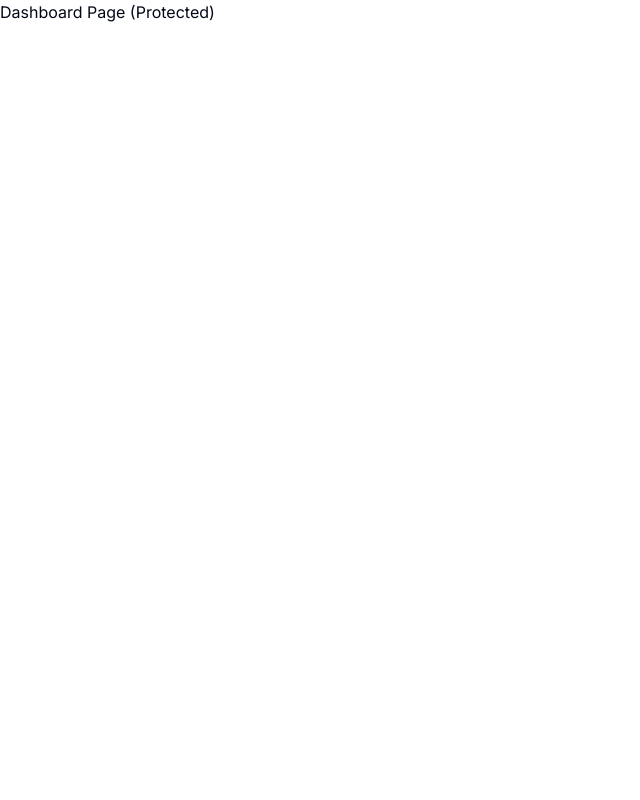
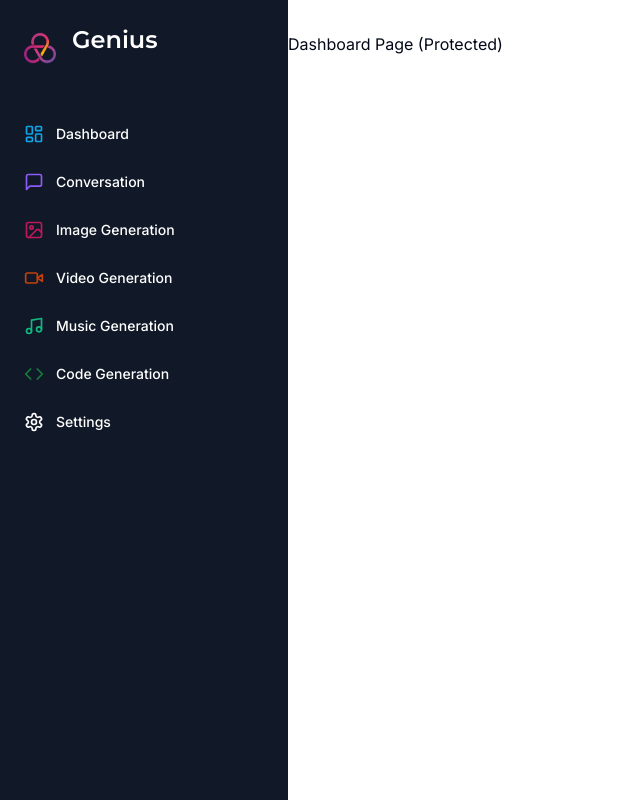
Before and after one commit to RenatoDev3/next13-fullstack-ai-saas, a Next.js app: page /dashboard in a window 1280 px wide. Shown: the whole page, without its empty margins (0-640 px from the left). Built offline with nearby package versions, Linux system fonts and the light colour scheme.

Commit message:
Sidebar & Navbar

```diff
--- a/app/(dashboard)/(routes)/dashboard/page.tsx
+++ b/app/(dashboard)/(routes)/dashboard/page.tsx
@@ -1,6 +1,8 @@
 
 export default function DashboardPage() {
   return (
-    <p>Dashboard Page (Protected)</p>
+    <div>
+      <p>Dashboard Page (Protected)</p>
+    </div>
   )
 }
--- /dev/null
+++ b/app/(dashboard)/layout.tsx
@@ -0,0 +1,27 @@
+import NavBar from '@/components/navbar'
+import Sidebar from '@/components/sidebar'
+import React from 'react'
+
+const DashboardLayout = ({
+    children
+}: {
+    children: React.ReactNode
+}) => {
+  return (
+    <div className='h-full relative'>
+        <div className='hidden h-full md:flex
+        md:w-72 md:flex-col md:fixed md:inset-y-0
+        z-[80] bg-gray-900'>
+            <div>
+                <Sidebar />
+            </div>
+        </div>
+        <main className='md:pl-72'>
+            <NavBar />
+            {children}
+        </main>
+    </div>
+  )
+}
+
+export default DashboardLayout
--- a/app/(landing)/page.tsx
+++ b/app/(landing)/page.tsx
@@ -1,7 +1,23 @@
+import { Button } from "@/components/ui/button"
+import Link from "next/link"
 
 const LandingPage = () => {
   return (
-    <div>LandingPage (Unprotected)</div>
+    <div>
+      LandingPage (Unprotected)
+      <div>
+        <Link href="/sign-in">
+          <Button>
+            Login
+          </Button>
+        </Link>
+        <Link href="/sign-up">
+          <Button>
+            Register
+          </Button>
+        </Link>
+      </div>
+    </div>
   )
 }
 
--- /dev/null
+++ b/components/mobile-sidebar.tsx
@@ -0,0 +1,24 @@
+"use client";
+
+import { Menu } from "lucide-react"
+
+import { Button } from "./ui/button";
+import { Sheet, SheetContent, SheetTrigger } from "./ui/sheet";
+import Sidebar from "@/components/sidebar";
+
+const MobileSidebar = () => {
+  return (
+    <Sheet>
+        <SheetTrigger>
+            <Button variant="ghost" size="icon" className="md:hidden">
+                <Menu />
+            </Button>
+        </SheetTrigger>
+        <SheetContent side="left" className="p-0">
+            <Sidebar />
+        </SheetContent>
+    </Sheet>
+  )
+}
+
+export default MobileSidebar
--- /dev/null
+++ b/components/navbar.tsx
@@ -0,0 +1,16 @@
+import { UserButton } from "@clerk/nextjs"
+
+import MobileSidebar from "./mobile-sidebar"
+
+const NavBar = () => {
+  return (
+    <div className="flex items-center p-4">
+      <MobileSidebar />
+      <div className="w-full flex justify-end">
+          <UserButton afterSignOutUrl="/" />
+      </div>
+    </div>
+  )
+}
+
+export default NavBar
--- /dev/null
+++ b/components/sidebar.tsx
@@ -0,0 +1,91 @@
+"use client";
+
+import { Montserrat } from "next/font/google";
+import Image from "next/image";
+import Link from "next/link";
+
+import { cn } from "@/lib/utils";
+import { LayoutDashboard, MessageSquare, ImageIcon, VideoIcon, MusicIcon, Code, Settings } from "lucide-react"
+
+const montserrat = Montserrat({
+  weight:"600",
+  subsets:["latin"]
+})
+
+const routes = [
+  {
+    label: "Dashboard",
+    icon: LayoutDashboard,
+    href: "/dashboard",
+    color: "text-sky-500"
+  },
+  {
+    label: "Conversation",
+    icon: MessageSquare,
+    href: "/conversation",
+    color: "text-violet-500"
+  },
+  {
+    label: "Image Generation",
+    icon: ImageIcon,
+    href: "/image",
+    color: "text-pink-700"
+  },
+  {
+    label: "Video Generation",
+    icon: VideoIcon,
+    href: "/video",
+    color: "text-orange-700"
+  },
+  {
+    label: "Music Generation",
+    icon: MusicIcon,
+    href: "/music",
+    color: "text-emerald-500"
+  },
+  {
+    label: "Code Generation",
+    icon: Code,
+    href: "/code",
+    color: "text-green-700"
+  },
+  {
+    label: "Settings",
+    icon: Settings,
+    href: "/settings"
+  },
+]
+
+const Sidebar = () => {
+  return (
+    <div className="space-y-4 py-4 flex flex-col h-full
+    bg-[#111827] text-white">
+        <div className="px-3 py-2 flex-1">
+            <Link href="/dashboard" className="flex
+            items-center pl-3 mb-14">
+                <div className="relative w-8 h-4 mr-4">
+                    <Image width={100} height={100} alt="Logo" src="/logo.png"/>
+                </div>
+                <h1 className={cn("text-2xl font-bold", montserrat.className)}>
+                  Genius
+                </h1>
+            </Link>
+            <div className="space-y-1">
+              {routes.map((route) => (
+                <Link href={route.href} key={route.href}
+                className="text-sm group flex p-3 w-full justify-start
+                 font-medium cursor-pointer hover:text-white hover:bg-white/10
+                  rounded-lg transition">
+                  <div className="flex items-center flex-1">
+                    <route.icon className={cn("h-5 w-5 mr-3", route.color)} />
+                    {route.label}
+                  </div>
+                </Link>
+              ))}
+            </div>
+        </div>
+    </div>
+  )
+}
+
+export default Sidebar
--- /dev/null
+++ b/components/ui/sheet.tsx
@@ -0,0 +1,140 @@
+"use client"
+
+import * as React from "react"
+import * as SheetPrimitive from "@radix-ui/react-dialog"
+import { cva, type VariantProps } from "class-variance-authority"
+import { X } from "lucide-react"
+
+import { cn } from "@/lib/utils"
+
+const Sheet = SheetPrimitive.Root
+
+const SheetTrigger = SheetPrimitive.Trigger
+
+const SheetClose = SheetPrimitive.Close
+
+const SheetPortal = SheetPrimitive.Portal
+
+const SheetOverlay = React.forwardRef<
+  React.ElementRef<typeof SheetPrimitive.Overlay>,
+  React.ComponentPropsWithoutRef<typeof SheetPrimitive.Overlay>
+>(({ className, ...props }, ref) => (
+  <SheetPrimitive.Overlay
+    className={cn(
+      "fixed inset-0 z-50 bg-background/80 backdrop-blur-sm data-[state=open]:animate-in data-[state=closed]:animate-out data-[state=closed]:fade-out-0 data-[state=open]:fade-in-0",
+      className
+    )}
+    {...props}
+    ref={ref}
+  />
+))
+SheetOverlay.displayName = SheetPrimitive.Overlay.displayName
+
+const sheetVariants = cva(
+  "fixed z-50 gap-4 bg-background p-6 shadow-lg transition ease-in-out data-[state=open]:animate-in data-[state=closed]:animate-out data-[state=closed]:duration-300 data-[state=open]:duration-500",
+  {
+    variants: {
+      side: {
+        top: "inset-x-0 top-0 border-b data-[state=closed]:slide-out-to-top data-[state=open]:slide-in-from-top",
+        bottom:
+          "inset-x-0 bottom-0 border-t data-[state=closed]:slide-out-to-bottom data-[state=open]:slide-in-from-bottom",
+        left: "inset-y-0 left-0 h-full w-3/4 border-r data-[state=closed]:slide-out-to-left data-[state=open]:slide-in-from-left sm:max-w-sm",
+        right:
+          "inset-y-0 right-0 h-full w-3/4  border-l data-[state=closed]:slide-out-to-right data-[state=open]:slide-in-from-right sm:max-w-sm",
+      },
+    },
+    defaultVariants: {
+      side: "right",
+    },
+  }
+)
+
+interface SheetContentProps
+  extends React.ComponentPropsWithoutRef<typeof SheetPrimitive.Content>,
+    VariantProps<typeof sheetVariants> {}
+
+const SheetContent = React.forwardRef<
+  React.ElementRef<typeof SheetPrimitive.Content>,
+  SheetContentProps
+>(({ side = "right", className, children, ...props }, ref) => (
+  <SheetPortal>
+    <SheetOverlay />
+    <SheetPrimitive.Content
+      ref={ref}
+      className={cn(sheetVariants({ side }), className)}
+      {...props}
+    >
+      {children}
+      <SheetPrimitive.Close className="absolute right-4 top-4 rounded-sm opacity-70 ring-offset-background transition-opacity hover:opacity-100 focus:outline-none focus:ring-2 focus:ring-ring focus:ring-offset-2 disabled:pointer-events-none data-[state=open]:bg-secondary">
+        <X className="h-4 w-4" />
+        <span className="sr-only">Close</span>
+      </SheetPrimitive.Close>
+    </SheetPrimitive.Content>
+  </SheetPortal>
+))
+SheetContent.displayName = SheetPrimitive.Content.displayName
+
+const SheetHeader = ({
+  className,
+  ...props
+}: React.HTMLAttributes<HTMLDivElement>) => (
+  <div
+    className={cn(
+      "flex flex-col space-y-2 text-center sm:text-left",
+      className
+    )}
+    {...props}
+  />
+)
+SheetHeader.displayName = "SheetHeader"
+
+const SheetFooter = ({
+  className,
+  ...props
+}: React.HTMLAttributes<HTMLDivElement>) => (
+  <div
+    className={cn(
+      "flex flex-col-reverse sm:flex-row sm:justify-end sm:space-x-2",
+      className
+    )}
+    {...props}
+  />
+)
+SheetFooter.displayName = "SheetFooter"
+
+const SheetTitle = React.forwardRef<
+  React.ElementRef<typeof SheetPrimitive.Title>,
+  React.ComponentPropsWithoutRef<typeof SheetPrimitive.Title>
+>(({ className, ...props }, ref) => (
+  <SheetPrimitive.Title
+    ref={ref}
+    className={cn("text-lg font-semibold text-foreground", className)}
+    {...props}
+  />
+))
+SheetTitle.displayName = SheetPrimitive.Title.displayName
+
+const SheetDescription = React.forwardRef<
+  React.ElementRef<typeof SheetPrimitive.Description>,
+  React.ComponentPropsWithoutRef<typeof SheetPrimitive.Description>
+>(({ className, ...props }, ref) => (
+  <SheetPrimitive.Description
+    ref={ref}
+    className={cn("text-sm text-muted-foreground", className)}
+    {...props}
+  />
+))
+SheetDescription.displayName = SheetPrimitive.Description.displayName
+
+export {
+  Sheet,
+  SheetPortal,
+  SheetOverlay,
+  SheetTrigger,
+  SheetClose,
+  SheetContent,
+  SheetHeader,
+  SheetFooter,
+  SheetTitle,
+  SheetDescription,
+}
--- a/package.json
+++ b/package.json
@@ -10,6 +10,7 @@
   },
   "dependencies": {
     "@clerk/nextjs": "^4.25.7",
+    "@radix-ui/react-dialog": "^1.0.5",
     "@radix-ui/react-slot": "^1.0.2",
     "class-variance-authority": "^0.7.0",
     "clsx": "^2.0.0",
```
Also changed, not shown: public/logo.png (added), 1 other file (tests, documents, lock files or other folders).
